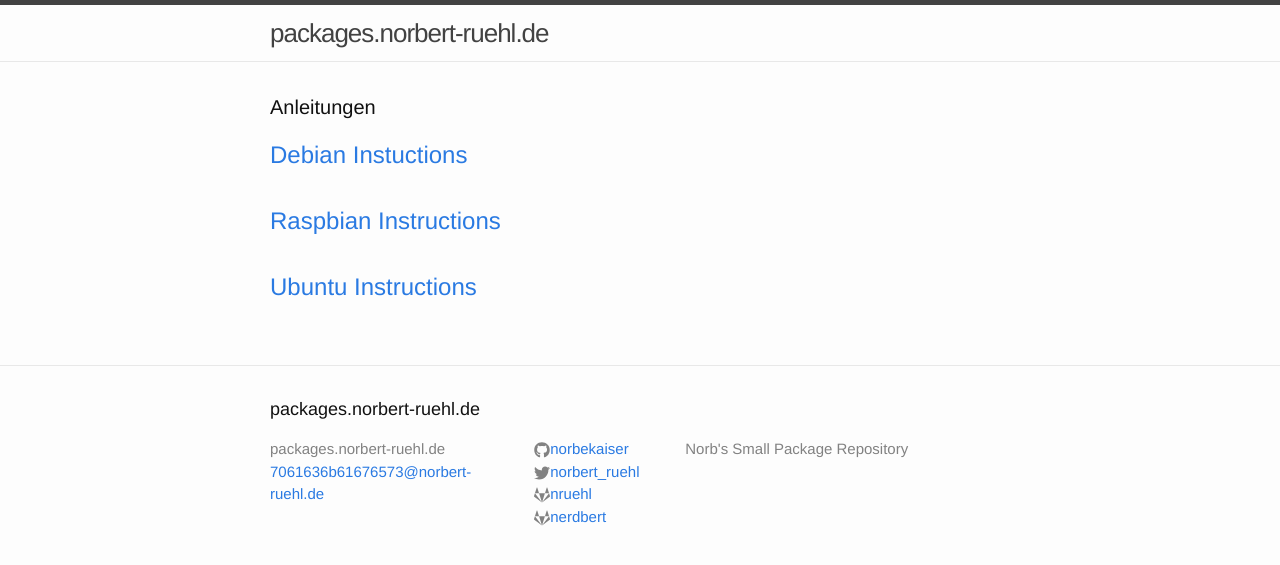
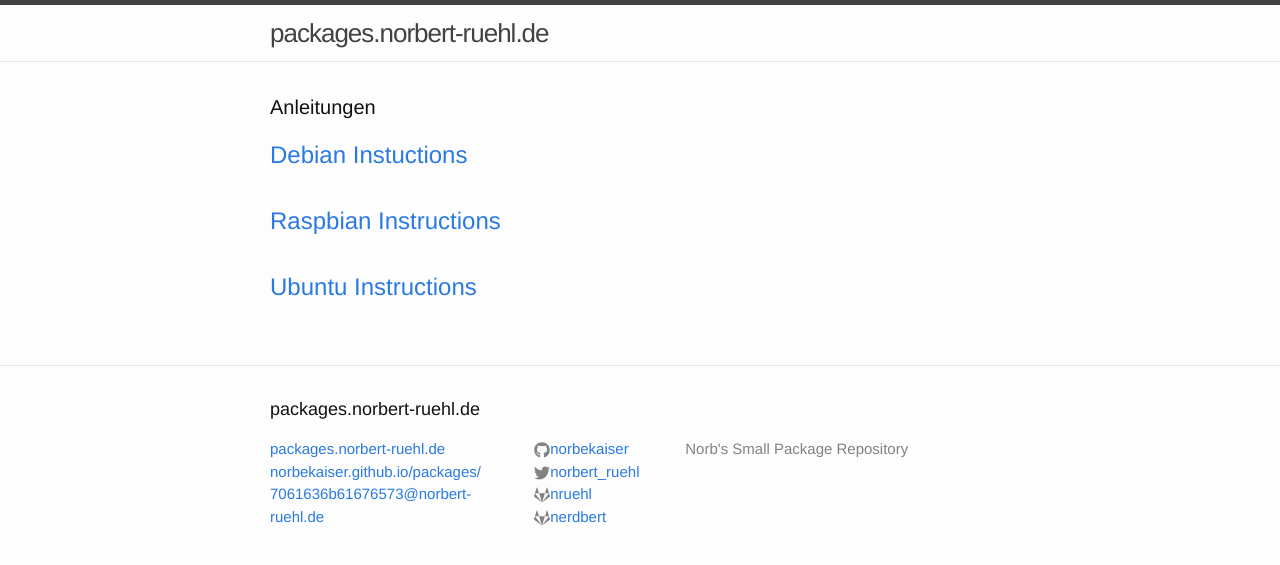
Before and after one commit to norbekaiser/packages, a Jekyll site: the page built from index.html, in a window 1280 px wide. Shown: the top 565 px of the page. Built offline with Jekyll 4.4.1, drawn with Linux system fonts in a browser that asks for light colours.

Commit message:
[CI] added links to private site and github site

```diff
--- a/_config.yml
+++ b/_config.yml
@@ -1,4 +1,6 @@
 title: packages.norbert-ruehl.de
+site_norbert_ruehl_de: packages.norbert-ruehl.de
+site_github:  norbekaiser.github.io/packages/
 email: 7061636b61676573@norbert-ruehl.de
 description: > # this means to ignore newlines until "baseurl:"
   Norb's Small Package Repository
--- a/_includes/footer.html
+++ b/_includes/footer.html
@@ -7,7 +7,8 @@
     <div class="footer-col-wrapper">
       <div class="footer-col footer-col-1">
         <ul class="contact-list">
-          <li>{{ site.title }}</li>
+          <li><a href="https://{{ site.site_norbert_ruehl_de }}">{{ site.site_norbert_ruehl_de }}</a></li>
+          <li><a href="https://{{ site.site_github }}">{{ site.site_github }}</a></li>
           <li><a href="mailto:{{ site.email }}">{{ site.email }}</a></li>
         </ul>
       </div>
```
